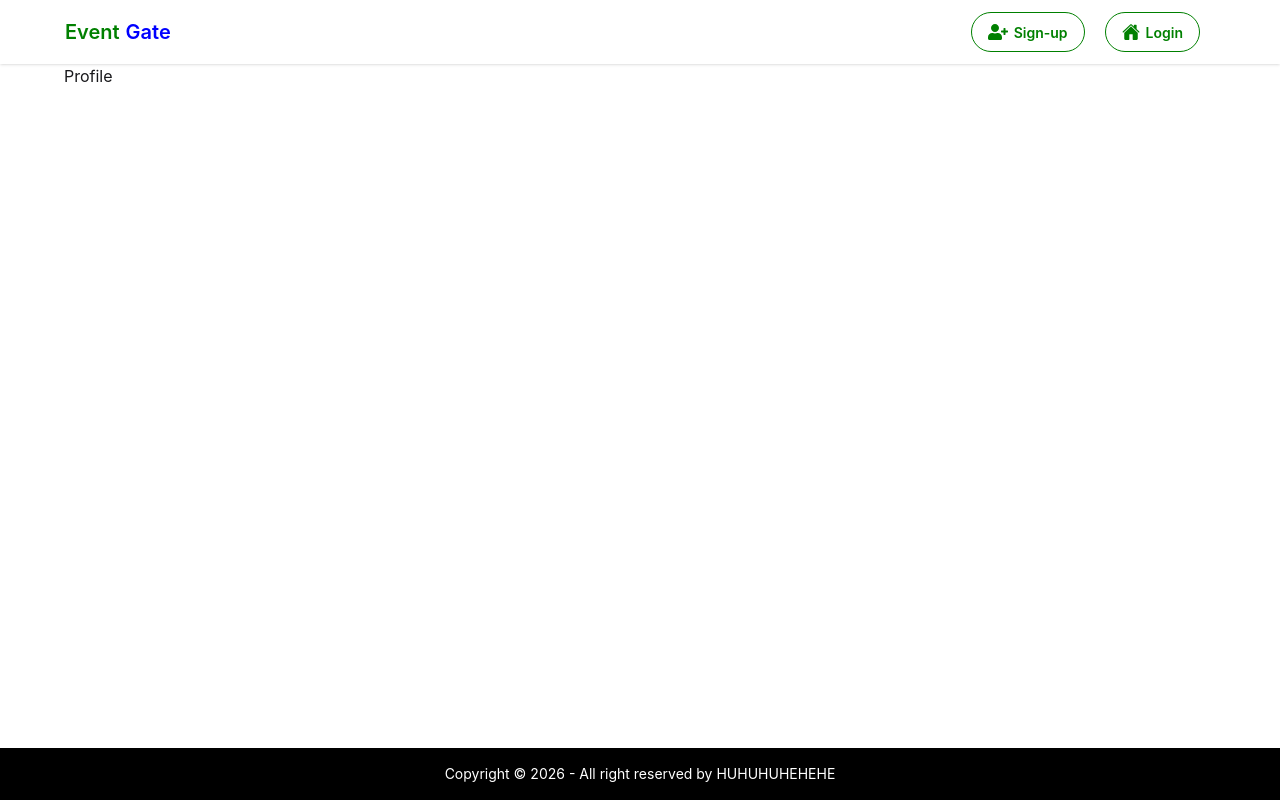
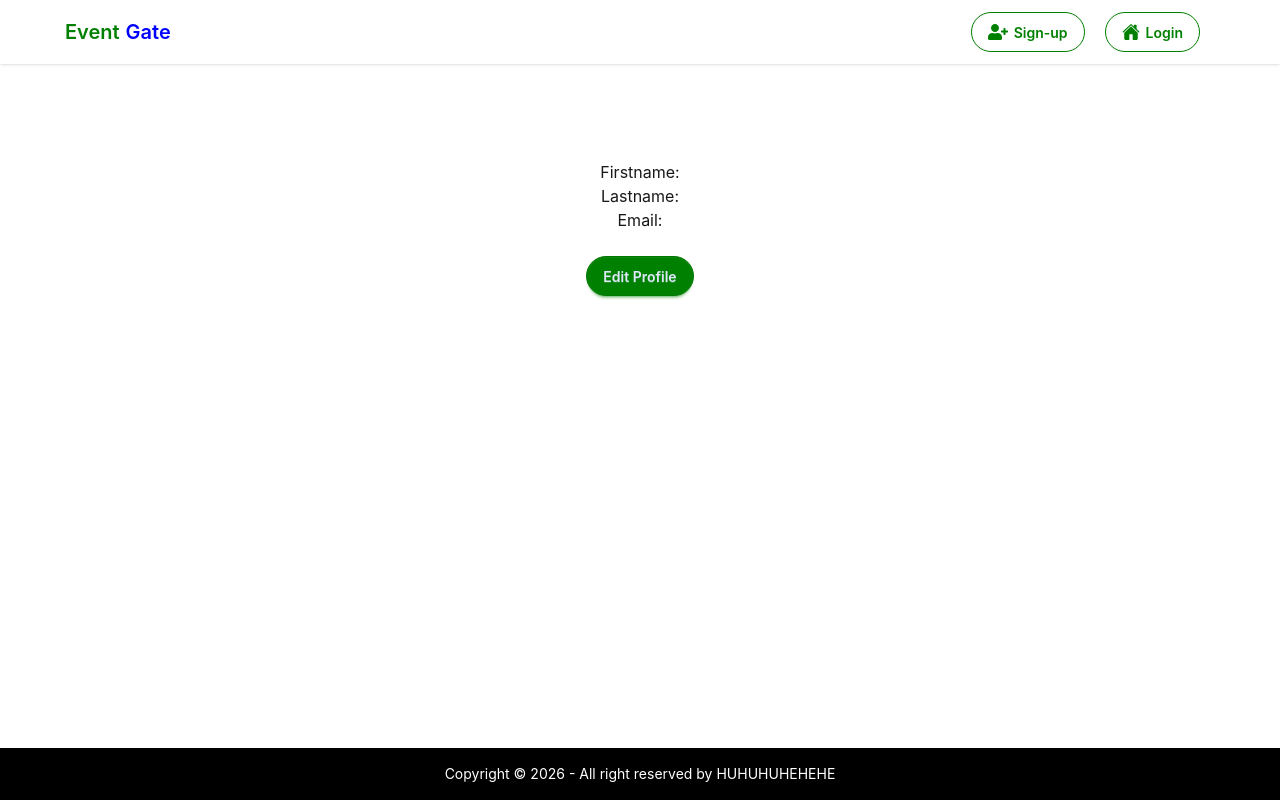
Before and after one commit to Heatherky07/event-project, a React (Vite) app: page /Profile in a window 1280 px wide. Built offline with nearby package versions, Linux system fonts and the light colour scheme.

Commit message:
Edit Profile

```diff
--- a/src/pages/Profile.jsx
+++ b/src/pages/Profile.jsx
@@ -1,12 +1,14 @@
 import React from 'react'
 import MainLayout from '../Layouts/MainLayout';
 import { supabase } from '../utils/supabase';
-import { useEffect, useContext } from 'react';
+import { useEffect, useContext, useState } from 'react';
 import { SessionContext } from '../Contexts/SessionContext';
+import { Link } from 'react-router';
 
 
 const Profile = () => {
     const session = useContext(SessionContext);
+    const [profile, setProfile] = useState(null);
     useEffect(() => {
         const fetchProfile = async () => {
             const { data, error } = await supabase
@@ -14,8 +16,11 @@ const Profile = () => {
                 .select()
                 .eq('id', session.user.id)
                 .single();
-            if (error) alert(error.message);
-            if (data) console.log("data", data);
+
+            if (error) alert(error);
+            if (data) {
+                setProfile(data);
+            }
         }
 
         if (session) {
@@ -24,7 +29,18 @@ const Profile = () => {
     }, [session]);
 
 
-    return <MainLayout>Profile</MainLayout>
+    return <MainLayout>
+        <div className="text-center py-24 -px-8">
+            Firstname: {profile?.firstname} <br />
+            Lastname: {profile?.lastname}<br />
+            Email: {profile?.email}<br /><br />
+            <div >
+                <Link to="/edit-profile" className="btn btn-primary rounded-full">
+                    Edit Profile
+                </Link> <br />
+            </div>
+        </div>
+    </MainLayout>
 }
 
 export default Profile;
--- a/src/pages/SignUp.jsx
+++ b/src/pages/SignUp.jsx
@@ -3,15 +3,19 @@ import MainLayout from '../Layouts/MainLayout';
 import Card from '../components/Card';
 import CheckIcon from '../components/Icons/CheckIcon';
 import { supabase } from '../utils/supabase';
-import { useEffect, useContext } from 'react';
+import { useEffect, useContext, useState } from 'react';
 import { useNavigate } from 'react-router';
 import { SessionContext } from '../Contexts/SessionContext';
 
 const SignUp = () => {
+
   // Access the session context to check if the user is already logged in
   const session = useContext(SessionContext);
+
   // Redirect to homepage if user is already logged in
   const navigate = useNavigate();
+
+  const [profile, setProfile] = useState(null);
 
   // If there is a session, navigate to the homepage
   useEffect(() => { }, [session, navigate])
```
Also changed, not shown: src/pages/HomePage.jsx (+7 -1 lines), src/components/Icons/EditIcon.jsx (added).
